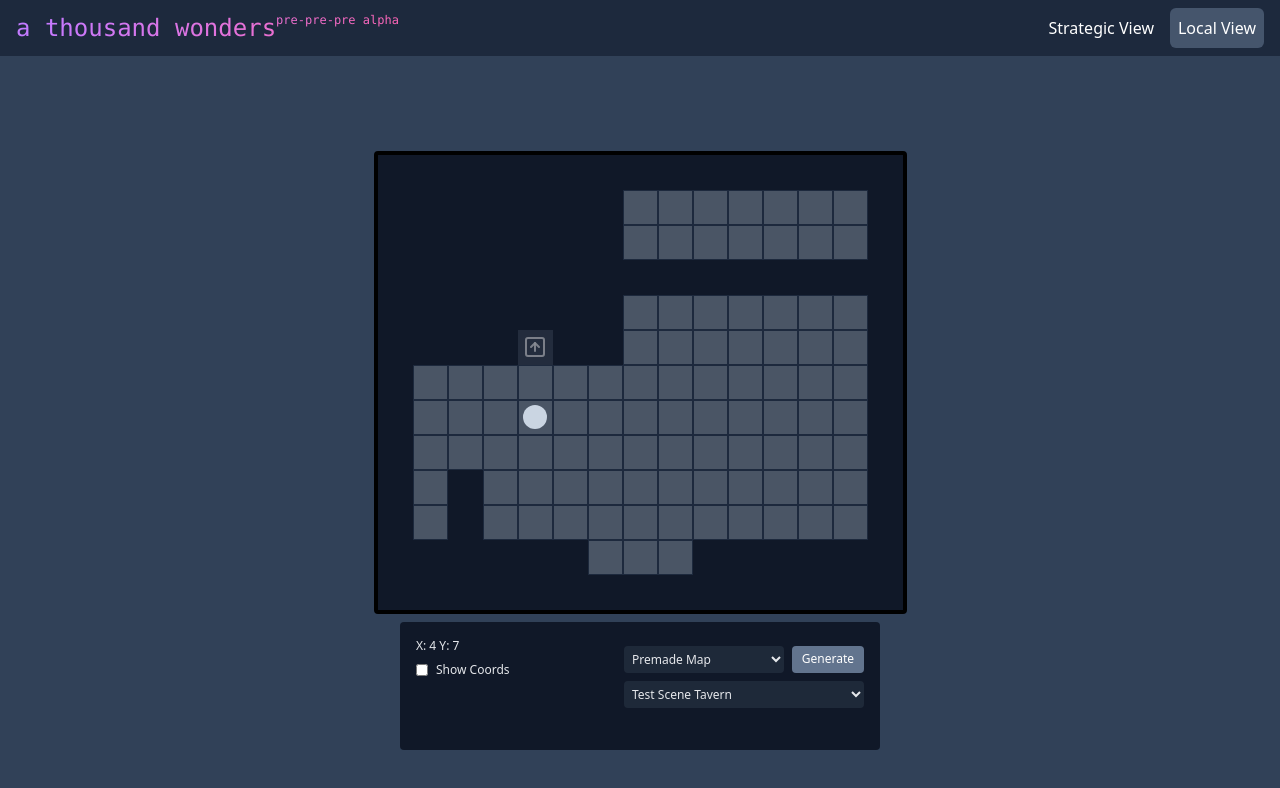
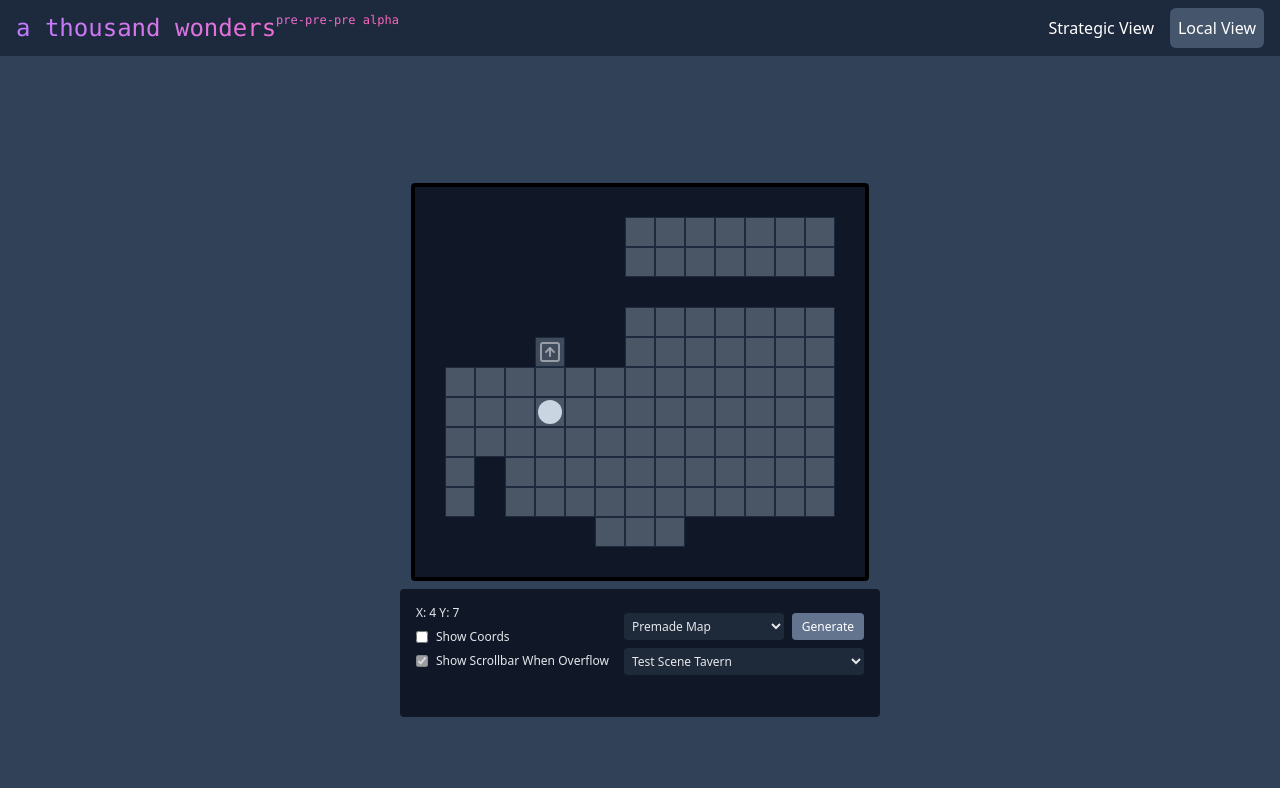
Before and after one commit to senadev42/aThousandWonders, a React (Vite) app: page / in a window 1280 px wide. Shown: the top 788 px of the page. Built offline with nearby package versions, Linux system fonts and the light colour scheme.

Commit message:
A-30 :recycle: optimizize perfomance, switch to absolute positioning for player

```diff
--- a/src/components/GridMap/GridDebugMenu.tsx
+++ b/src/components/GridMap/GridDebugMenu.tsx
@@ -53,6 +53,7 @@ const GridDebugMenu = () => {
 
         <div className="mt-2 flex items-center  ">
           <input
+            checked={debugInfo.showCoords}
             type="checkbox"
             className="mr-2 size-3"
             onChange={(e) => {
@@ -62,6 +63,21 @@ const GridDebugMenu = () => {
             }}
           />
           <span>Show Coords</span>
+        </div>
+
+        <div className="mt-2 flex items-center  ">
+          <input
+            disabled
+            checked={debugInfo.showScollbar}
+            type="checkbox"
+            className="mr-2 size-3"
+            onChange={(e) => {
+              updateDebugSettings({
+                showScollbar: e.target.checked,
+              });
+            }}
+          />
+          <span>Show Scrollbar When Overflow</span>
         </div>
       </div>
 
--- a/src/components/GridMap/GridMapComponent.tsx
+++ b/src/components/GridMap/GridMapComponent.tsx
@@ -1,35 +1,48 @@
 //GridMapComponent.tsx
 import { useSnapshot } from "valtio";
 import { useTravelStore } from "./store";
-import { isAdjacent } from "./store/actions";
 import {
   BaseCell,
+  BaseTiles,
   CELL_SIZE,
   VIEWPORT_HEIGHT,
   VIEWPORT_WIDTH,
 } from "./store/state";
 import React, { useRef } from "react";
-import GridDebugMenu from "./GridDebugMenu";
-import { useGridScroll } from "./helpers/useGridScroll";
 import { getFeatureIcon } from "./scenes/getTransitionIcon";
 
 const GridMapComponent = () => {
   const { handleCellInteract, state } = useTravelStore();
-  const { currentScene, playerPosition, debugSettings } = useSnapshot(state);
+  const { currentScene, debugSettings } = useSnapshot(state);
 
   const scrollRef = useRef<HTMLDivElement | null>(null);
 
-  const visibleRange = useGridScroll(
-    scrollRef,
-    playerPosition,
-    currentScene.width,
-    currentScene.height
-  )?.visibleRange ?? {
-    startX: 0,
-    endX: 0,
-    startY: 0,
-    endY: 0,
-  };
+  const borderStyle = "border-[0.5px] border-slate-800 border-opacity-4";
+
+  const gridCells = currentScene.data.map((row, y) => {
+    return row.map((cell, x) => {
+      if (cell.type === BaseTiles.WALL && !cell.feature) return null;
+
+      return (
+        <div
+          key={`${x}-${y}`}
+          className={`relative ${borderStyle}`}
+          style={{
+            gridColumn: x + 1,
+            gridRow: y + 1,
+          }}
+        >
+          <MapCell
+            coordString={`${x},${y}`}
+            cell={cell}
+            cellHash={`${cell.type}-${cell.revealed}-${debugSettings.showCoords}-${cell.feature}`}
+            onInteract={() => handleCellInteract(x, y, cell.transitionId)}
+            debugSettings={debugSettings}
+          />
+        </div>
+      );
+    });
+  });
 
   const centerOnXPlane =
     currentScene.width < VIEWPORT_WIDTH ? "justify-center" : "";
@@ -37,11 +50,14 @@ const GridMapComponent = () => {
   const centerOnYPlane =
     currentScene.height < VIEWPORT_HEIGHT ? "items-center" : "";
 
+  const scrollbarcustomClass = debugSettings.showScollbar
+    ? "scrollbar-custom"
+    : "scrollbar-none";
+
   return (
-    <div className="flex flex-col gap-2 items-center justify-start w-full mt-10">
     <div
       ref={scrollRef}
-        className={`border-4 border-black rounded bg-gray-900 overflow-auto flex ${centerOnXPlane} ${centerOnYPlane} scrollbar-custom `}
+      className={`border-4 border-black rounded bg-gray-900 overflow-auto flex ${centerOnXPlane} ${centerOnYPlane} ${scrollbarcustomClass}`}
       style={{
         width: `${VIEWPORT_WIDTH * CELL_SIZE + 8}px`,
         height: `${VIEWPORT_HEIGHT * CELL_SIZE + 8}px`,
@@ -57,58 +73,11 @@ const GridMapComponent = () => {
             height: `${currentScene.height * CELL_SIZE}px`,
           }}
         >
-            {currentScene.data
-              .slice(visibleRange.startY, visibleRange.endY)
-              .map((row, relY) => {
-                const y = relY + visibleRange.startY;
-                return row
-                  .slice(visibleRange.startX, visibleRange.endX)
-                  .map((cell, relX) => {
-                    const x = relX + visibleRange.startX;
-                    const isCellAdjacent = isAdjacent(
-                      x,
-                      y,
-                      playerPosition,
-                      cell.type === "wall"
-                    );
+          <Player />
 
-                    const borderStyle =
-                      cell.type === "wall"
-                        ? ""
-                        : "border-[0.5px] border-slate-800 border-opacity-4";
-
-                    return (
-                      <div
-                        key={`${x}-${y}`}
-                        className={`relative ${borderStyle}`}
-                        style={{
-                          gridColumn: x + 1,
-                          gridRow: y + 1,
-                        }}
-                      >
-                        <MapCell
-                          x={x}
-                          y={y}
-                          cell={cell}
-                          isAdjacent={isCellAdjacent}
-                          cellHash={`${cell.type}-${cell.revealed}-${debugSettings.showCoords}-${cell.transitionId}`}
-                          onInteract={() =>
-                            handleCellInteract(x, y, cell.transitionId)
-                          }
-                          debugSettings={debugSettings}
-                        />
-
-                        {playerPosition.x == x && playerPosition.y == y && (
-                          <Player />
-                        )}
-                      </div>
-                    );
-                  });
-              })}
+          {gridCells}
         </div>
       </div>
-      </div>
-      <GridDebugMenu />
     </div>
   );
 };
@@ -116,10 +85,8 @@ const GridMapComponent = () => {
 export default GridMapComponent;
 
 type MapCellProps = {
-  x: number;
-  y: number;
+  coordString: string;
   cell: BaseCell;
-  isAdjacent: boolean;
   cellHash: string;
   onInteract: () => void;
   debugSettings: {
@@ -129,28 +96,21 @@ type MapCellProps = {
 
 const MapCell: React.FC<MapCellProps> = React.memo(
   (props: MapCellProps) => {
-    const { x, y, cell, onInteract, debugSettings } = props;
+    const { coordString, cell, onInteract, debugSettings } = props;
 
-    const isWall = cell.type === "wall";
-
-    const wallColorClass = "bg-gray-900";
     const revealedColorClass = "bg-gray-600";
     const hiddenColorClass = "bg-gray-800";
 
-    const bgColorClass = isWall
-      ? wallColorClass
-      : cell.revealed
-      ? revealedColorClass
-      : hiddenColorClass;
+    const bgColorClass = cell.revealed ? revealedColorClass : hiddenColorClass;
 
     return (
       <div
         className={`w-full h-full flex items-center justify-center hover:brightness-134 ${bgColorClass}`}
         onClick={onInteract}
       >
-        {!isWall && debugSettings.showCoords && (
+        {debugSettings.showCoords && (
           <span className="absolute inset-0 flex items-center justify-center z-10 text-[0.6rem] opacity-50">
-            {x},{y}
+            {coordString}
           </span>
         )}
 
@@ -169,12 +129,23 @@ const MapCell: React.FC<MapCellProps> = React.memo(
 );
 
 const Player: React.FC = () => {
+  const { state } = useTravelStore();
+
+  const { playerPosition } = useSnapshot(state);
+
   return (
-    <div className="absolute inset-0 flex items-center justify-center z-10">
     <div
-        className="bg-slate-300 w-6 h-6 rounded-full transition-all duration-75 ease-out
-            animate-player-move"
-      />
+      className="absolute z-10"
+      style={{
+        left: playerPosition.x * CELL_SIZE,
+        top: playerPosition.y * CELL_SIZE,
+        width: CELL_SIZE,
+        height: CELL_SIZE,
+      }}
+    >
+      <div className="w-full h-full flex items-center justify-center z-10">
+        <div className="bg-slate-300 w-6 h-6 rounded-full animate-player-move" />
+      </div>
     </div>
   );
 };
--- a/src/components/GridMap/TraversalInterface.tsx
+++ b/src/components/GridMap/TraversalInterface.tsx
@@ -3,6 +3,7 @@ import { useSnapshot } from "valtio";
 import { useTravelStore } from "./store";
 import GridMapComponent from "./GridMapComponent";
 import { SceneType } from "./store/state";
+import GridDebugMenu from "./GridDebugMenu";
 
 const TraversalInterface = () => {
   const { state, initializeScene } = useTravelStore();
@@ -29,7 +30,12 @@ const TraversalInterface = () => {
     );
   }
 
-  return <GridMapComponent />;
+  return (
+    <div className="flex flex-col gap-2 items-center justify-start w-full mt-10">
+      <GridMapComponent />
+      <GridDebugMenu />
+    </div>
+  );
 };
 
 // Grid Component
--- a/src/components/GridMap/store/actions.ts
+++ b/src/components/GridMap/store/actions.ts
@@ -11,8 +11,7 @@ import {
   BaseTiles,
 } from "./state";
 import { generateTunnels } from "../helpers/generateTunnels";
-import { getSceneById, TransitionDefinition } from "../scenes/sceneProcessor";
-import { padSceneToViewport } from "../scenes/padSceneToViewport";
+import { getSceneById } from "../scenes/sceneProcessor";
 import { generateRoomDungeon } from "../helpers/generateDungeons";
 
 export const useTravelActions = () => {
--- a/src/components/GridMap/store/state.ts
+++ b/src/components/GridMap/store/state.ts
@@ -5,7 +5,7 @@ import { TransitionDefinition } from "../scenes/sceneProcessor";
 export const VIEWPORT_WIDTH = 15;
 export const VIEWPORT_HEIGHT = 13;
 
-export const CELL_SIZE = 35;
+export const CELL_SIZE = 30;
 
 //Base Scene Types
 export enum BaseTiles {
@@ -54,6 +54,12 @@ export type Scene = {
 } & Dimensions &
   SceneParams;
 
+//debug
+export type DebugSettings = {
+  showCoords: boolean;
+  showScollbar: boolean;
+};
+
 export interface GridMapState {
   //scene metadata
   isInitialized: boolean;
@@ -63,13 +69,10 @@ export interface GridMapState {
 
   //entity data
   playerPosition: GridPosition;
-
-  debugSettings: {
-    showCoords: boolean;
-  };
+  debugSettings: DebugSettings;
 
   //getters
-  debugInfo: {
+  debugInfo: DebugSettings & {
     playerPosition: string;
     seed: number;
   };
@@ -95,12 +98,14 @@ export const gridMapState = proxy<GridMapState>({
 
   debugSettings: {
     showCoords: false,
+    showScollbar: true,
   },
 
   get debugInfo() {
     return {
       playerPosition: `X: ${this.playerPosition.x} Y: ${this.playerPosition.y}`,
       seed: this.currentScene.seed || 0,
+      ...this.debugSettings,
     };
   },
 });
```
Lines whose indentation alone changed are shown as unchanged.
